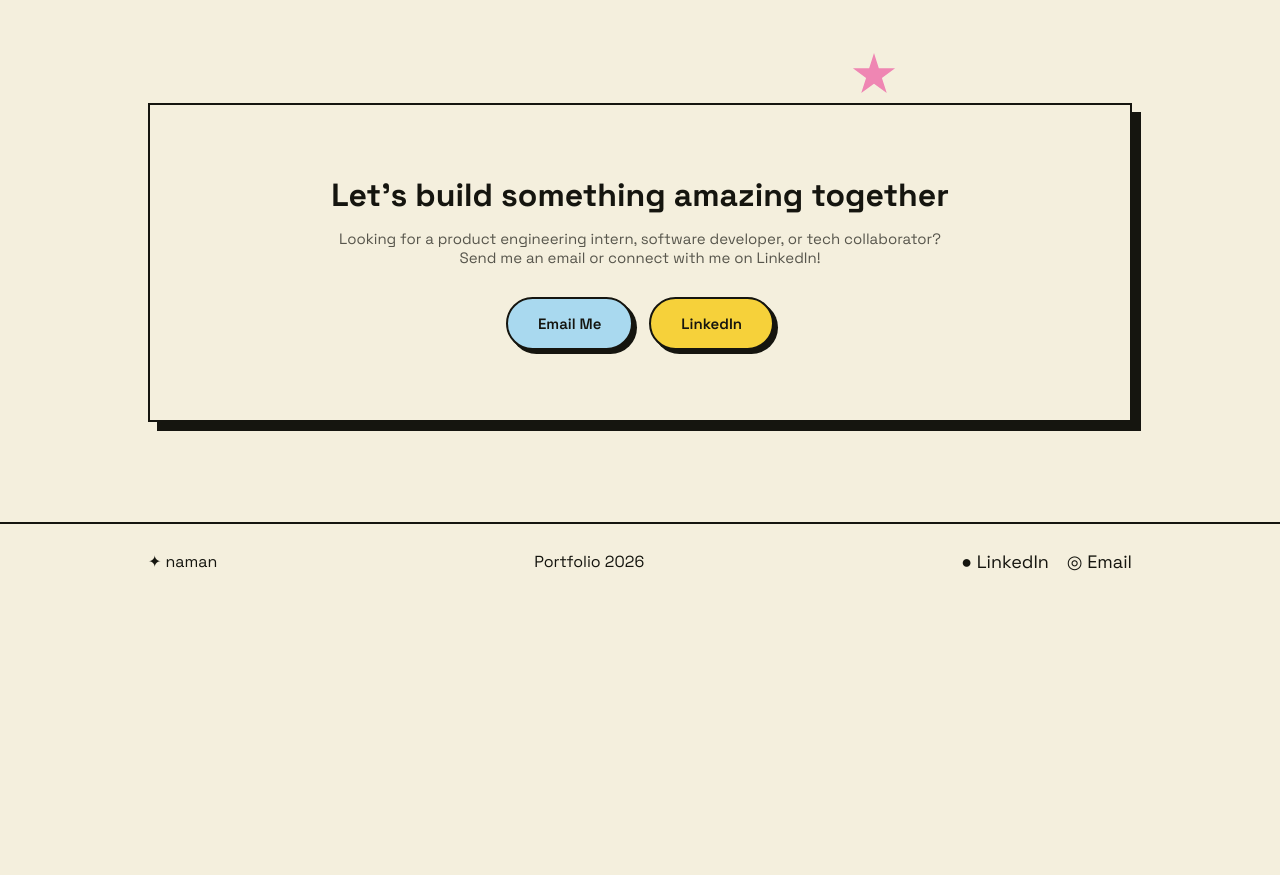
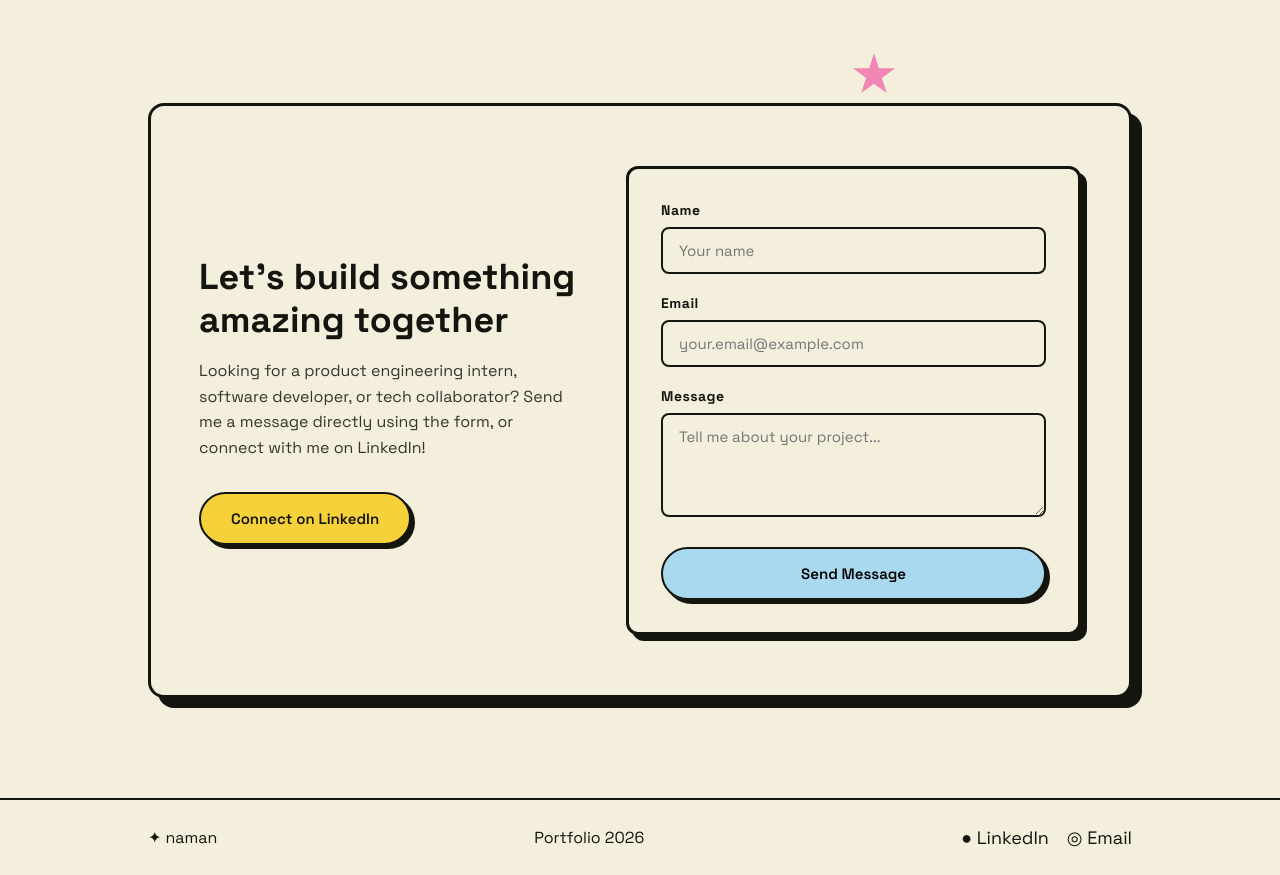
Before and after one commit to Namansaini2531/Portfolio, a React (Vite) app: page / in a window 1280 px wide. Shown: the part 5273-6148 px from the top of the page. Before the commit the page ends 5872 px from the top, so only its background shows below. Built offline with nearby package versions, Linux system fonts and the light colour scheme.

Commit message:
feat: add contact form component with web3forms integration and global base styles

```diff
--- a/src/components/Cta.jsx
+++ b/src/components/Cta.jsx
@@ -1,18 +1,113 @@
+import { useState } from 'react'
+
 export default function Cta() {
+  const [formData, setFormData] = useState({ name: '', email: '', message: '' })
+  const [status, setStatus] = useState('')
+
+  const handleChange = (e) => {
+    setFormData({ ...formData, [e.target.name]: e.target.value })
+  }
+
+  const handleSubmit = async (e) => {
+    e.preventDefault()
+    setStatus('sending')
+
+    try {
+      const response = await fetch('https://api.web3forms.com/submit', {
+        method: 'POST',
+        headers: {
+          'Content-Type': 'application/json',
+          'Accept': 'application/json'
+        },
+        body: JSON.stringify({
+          access_key: 'YOUR_ACCESS_KEY_HERE', // Easily replace this with your access key or Formspree endpoint
+          name: formData.name,
+          email: formData.email,
+          message: formData.message,
+          subject: 'New Portfolio Contact Message'
+        })
+      })
+
+      if (response.ok) {
+        setStatus('success')
+        setFormData({ name: '', email: '', message: '' })
+      } else {
+        setStatus('error')
+      }
+    } catch (err) {
+      setStatus('error')
+    }
+  }
+
   return (
     <section className="cta-wrap" id="hire">
       <div className="star pink" style={{ width: 44, height: 44, top: 10, right: '30%' }}></div>
       <div className="wrap">
-        <div className="cta">
-          <h3>Let&rsquo;s build something amazing together</h3>
-          <p>
-            Looking for a product engineering intern, software developer, or tech collaborator?
-            <br />
-            Send me an email or connect with me on LinkedIn!
-          </p>
-          <div style={{ display: 'flex', gap: '16px', justifyContent: 'center', marginTop: '20px' }}>
-            <a href="mailto:saininaman643@gmail.com" className="btn">Email Me</a>
-            <a href="https://www.linkedin.com/in/naman-saini-b19967333" target="_blank" rel="noreferrer" className="btn" style={{ background: 'var(--yellow)' }}>LinkedIn</a>
+        <div className="cta-grid">
+          <div className="cta-info">
+            <h3>Let&rsquo;s build something amazing together</h3>
+            <p>
+              Looking for a product engineering intern, software developer, or tech collaborator?
+              Send me a message directly using the form, or connect with me on LinkedIn!
+            </p>
+            <a href="https://www.linkedin.com/in/naman-saini-b19967333" target="_blank" rel="noreferrer" className="btn inline-btn" style={{ background: 'var(--yellow)' }}>
+              Connect on LinkedIn
+            </a>
+          </div>
+
+          <div className="cta-form-container">
+            {status === 'success' ? (
+              <div className="form-success">
+                <h4>✓ Message Sent!</h4>
+                <p>Thank you for reaching out. I'll get back to you as soon as possible.</p>
+                <button onClick={() => setStatus('')} className="btn">Send another</button>
+              </div>
+            ) : (
+              <form onSubmit={handleSubmit} className="contact-form">
+                <div className="form-group">
+                  <label htmlFor="name">Name</label>
+                  <input
+                    type="text"
+                    id="name"
+                    name="name"
+                    value={formData.name}
+                    onChange={handleChange}
+                    required
+                    placeholder="Your name"
+                  />
+                </div>
+                <div className="form-group">
+                  <label htmlFor="email">Email</label>
+                  <input
+                    type="email"
+                    id="email"
+                    name="email"
+                    value={formData.email}
+                    onChange={handleChange}
+                    required
+                    placeholder="your.email@example.com"
+                  />
+                </div>
+                <div className="form-group">
+                  <label htmlFor="message">Message</label>
+                  <textarea
+                    id="message"
+                    name="message"
+                    value={formData.message}
+                    onChange={handleChange}
+                    required
+                    rows="4"
+                    placeholder="Tell me about your project..."
+                  ></textarea>
+                </div>
+                <button type="submit" className="btn submit-btn" disabled={status === 'sending'}>
+                  {status === 'sending' ? 'Sending...' : 'Send Message'}
+                </button>
+                {status === 'error' && (
+                  <p className="form-error">❌ Something went wrong. Please try again.</p>
+                )}
+              </form>
+            )}
           </div>
         </div>
       </div>
--- a/src/index.css
+++ b/src/index.css
@@ -644,16 +644,117 @@ html.dark .frame .screen {
 .quote-card.tilt-l{ transform:rotate(-2.5deg); }
 
 .cta-wrap{ padding:60px 28px 100px; position:relative; }
-.cta{
-  border:2.5px solid var(--line);
-  box-shadow:9px 9px 0 var(--line);
-  padding:70px 30px;
-  text-align:center;
-  background:var(--cream);
-  position:relative;
+.cta-grid {
+  border: 3.5px solid var(--line);
+  box-shadow: 10px 10px 0 var(--line);
+  padding: 60px 48px;
+  background: var(--cream);
+  display: grid;
+  grid-template-columns: 1fr 1.2fr;
+  gap: 48px;
+  align-items: center;
+  border-radius: 16px;
 }
-.cta h3{ font-size:32px; font-weight:700; margin:0 0 14px; }
-.cta p{ font-size:15px; opacity:.7; margin:0 0 30px; }
+.cta-info {
+  text-align: left;
+}
+.cta-info h3 {
+  font-size: 36px;
+  font-weight: 800;
+  margin: 0 0 16px;
+  line-height: 1.2;
+}
+.cta-info p {
+  font-size: 16px;
+  opacity: 0.85;
+  margin: 0 0 32px;
+  line-height: 1.6;
+}
+.inline-btn {
+  display: inline-flex;
+}
+.cta-form-container {
+  background: var(--cream);
+  border: 3px solid var(--line);
+  border-radius: 12px;
+  padding: 32px;
+  box-shadow: 6px 6px 0 var(--line);
+}
+.contact-form {
+  display: flex;
+  flex-direction: column;
+  gap: 20px;
+}
+.form-group {
+  display: flex;
+  flex-direction: column;
+  gap: 8px;
+  text-align: left;
+}
+.form-group label {
+  font-size: 14px;
+  font-weight: 700;
+  letter-spacing: 0.5px;
+  color: var(--line);
+}
+.form-group input,
+.form-group textarea {
+  font-family: inherit;
+  font-size: 15px;
+  padding: 12px 16px;
+  border: 2.5px solid var(--line);
+  border-radius: 8px;
+  background: var(--cream);
+  color: var(--ink);
+  outline: none;
+  transition: background-color 0.15s ease, box-shadow 0.15s ease;
+}
+.form-group input:focus,
+.form-group textarea:focus {
+  background: var(--yellow);
+  box-shadow: 3px 3px 0 var(--line);
+}
+.submit-btn {
+  width: 100%;
+  justify-content: center;
+  margin-top: 10px;
+}
+.form-success {
+  text-align: center;
+  padding: 20px;
+}
+.form-success h4 {
+  font-size: 22px;
+  font-weight: 800;
+  margin: 0 0 12px;
+  color: var(--line);
+}
+.form-success p {
+  font-size: 15px;
+  opacity: 0.8;
+  margin: 0 0 24px;
+}
+.form-error {
+  font-size: 14px;
+  color: var(--red);
+  font-weight: 700;
+  margin: 10px 0 0;
+  text-align: center;
+}
+html.dark .cta-form-container {
+  background: #1e1e1b;
+}
+
+@media(max-width: 860px) {
+  .cta-grid {
+    grid-template-columns: 1fr;
+    gap: 36px;
+    padding: 40px 24px;
+  }
+  .cta-info {
+    text-align: center;
+  }
+}
 
 footer{
   border-top:2px solid var(--line);
```
